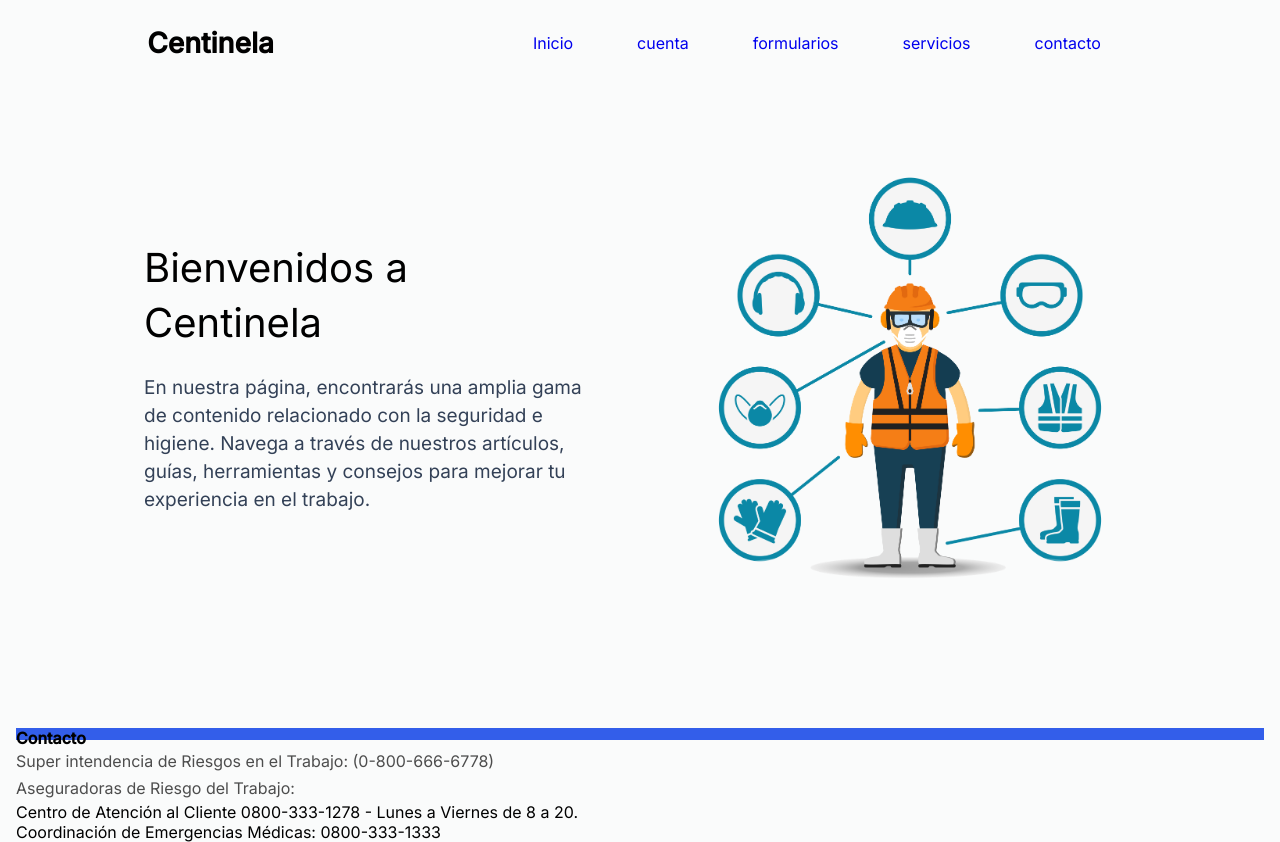
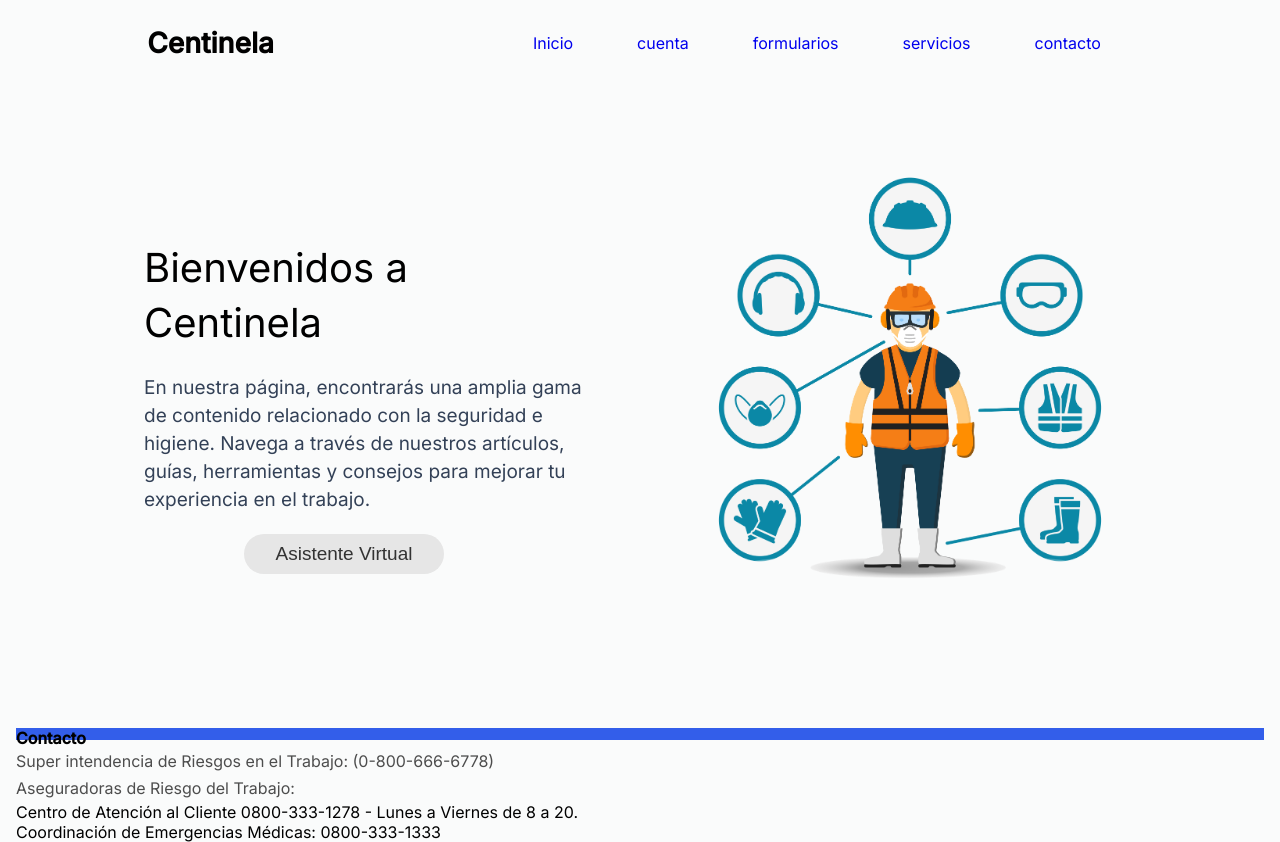
Before and after one commit to tonx117/Repo_reactproyecto, a React (Vite) app in the folder frontend/: page / in a window 1280 px wide. Built offline with nearby package versions, Linux system fonts and the light colour scheme; no server answers.

Commit message:
feat: Agregado el chatbot

```diff
--- a/frontend/src/page/Index.jsx
+++ b/frontend/src/page/Index.jsx
@@ -18,6 +18,8 @@ export const Index = () => {
                 relacionado con la seguridad e higiene. Navega a través de
                 nuestros artículos, guías, herramientas y consejos para mejorar
                 tu experiencia en el trabajo.
+                <br></br>
+                <a href="https://centibot.zapier.app/" className="centibot">Asistente Virtual</a>
               </p>
             </div>
             <div className="grid-item-2">
--- a/frontend/src/public/css/style.css
+++ b/frontend/src/public/css/style.css
@@ -357,3 +357,29 @@ p {
   font-size: 16px;
   border-radius: 100px;
 }
+
+.centibot{
+  display: flex;
+  justify-content: center;
+  align-items: center;
+  height: 30px;
+  width: 200px;
+  margin: 20px;
+  background-color: #e6e6e6;
+  color: #333;
+  font-family: Arial, sans-serif;
+  border-color: #333;
+  margin-left: 100px;
+  border-radius: 20px;
+  transition: 0.3s;
+  padding: 20px;
+}
+
+.centibot:hover {
+    background-color: #0464e2;
+    color: white;
+    border-color: #0464e2;
+    box-shadow: 0 0 10px #0464e2;
+    transition: 0.5s;
+    cursor: pointer;
+}
```
